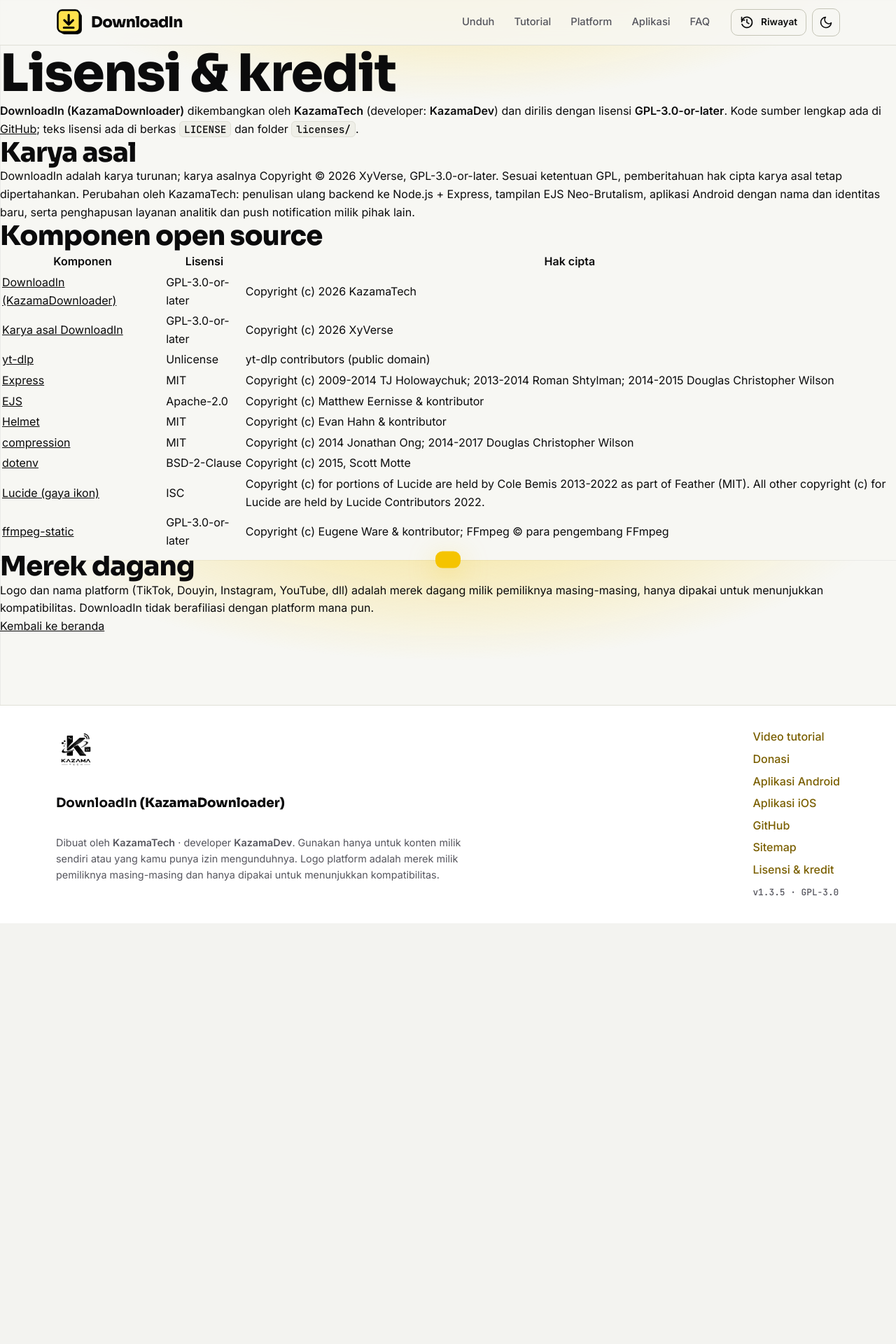
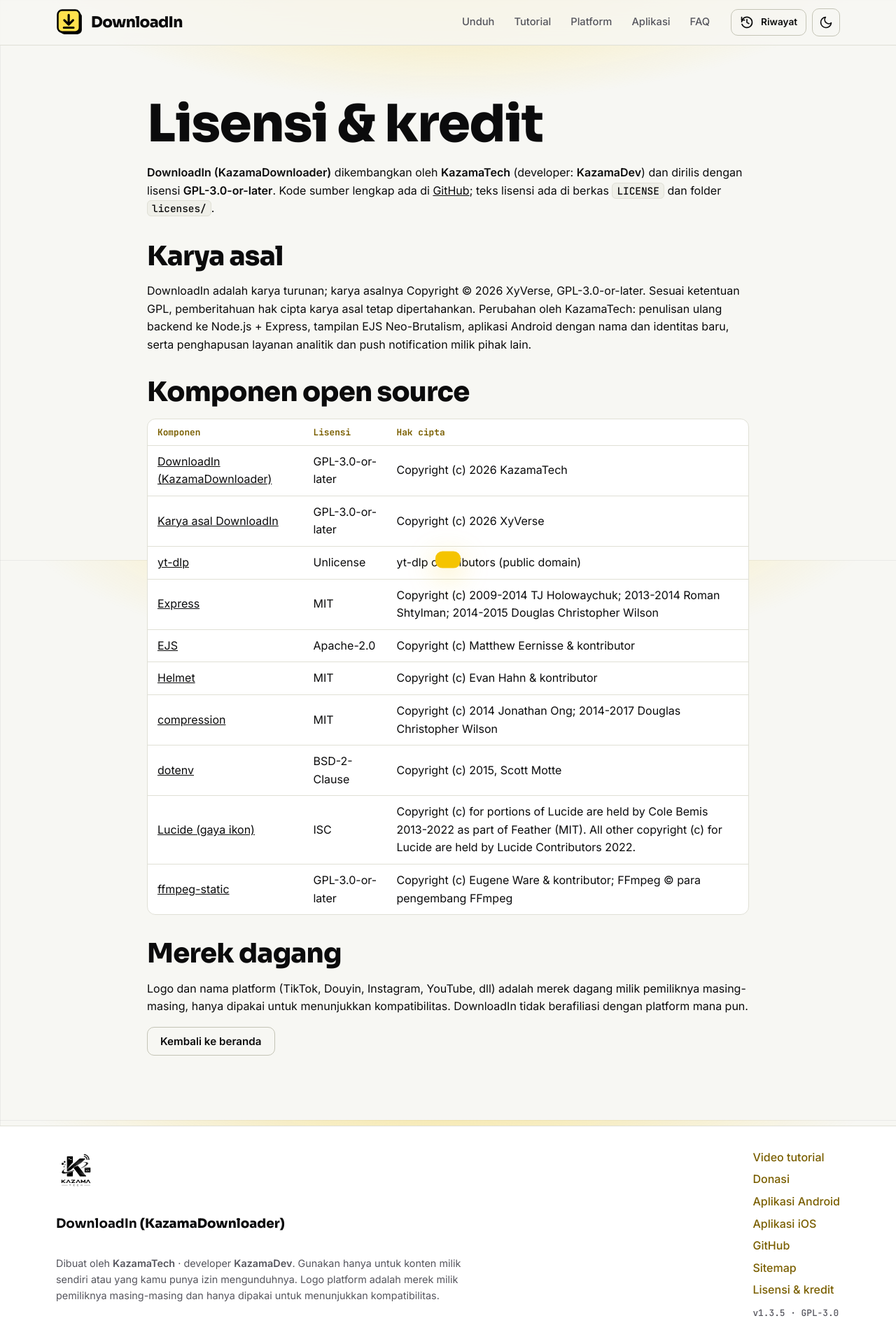
Before and after one commit to kazamaofficial-git/KazamaDownloader, a Node server app: page /lisensi in a window 1280 px wide. Shown: the whole page at 70% size. Before the commit the page ends 1319 px from the top, so only its background shows below. Run offline with Node 20, Linux system fonts and the light colour scheme.

Commit message:
docs(views): style open source licenses page with updated layout

```diff
--- a/views/licenses.ejs
+++ b/views/licenses.ejs
@@ -1,6 +1,6 @@
-<%- include('partials/head') %>
+<%- include('partials/head', { canonicalPath: '/lisensi' }) %>
 <%- include('partials/header') %>
-<main id="main" class="wrap prose">
+<main id="main" class="kazama-wrap kazama-prose">
   <h1>Lisensi &amp; kredit</h1>
   <p><b>DownloadIn (KazamaDownloader)</b> dikembangkan oleh <b><%= app.org %></b> (developer: <b><%= app.dev %></b>) dan dirilis dengan lisensi <b>GPL-3.0-or-later</b>. Kode sumber lengkap ada di <a href="<%= app.repo %>" rel="noopener">GitHub</a>; teks lisensi ada di berkas <code>LICENSE</code> dan folder <code>licenses/</code>.</p>
 
@@ -8,7 +8,7 @@
   <p>DownloadIn adalah karya turunan; karya asalnya Copyright &copy; 2026 XyVerse, GPL-3.0-or-later. Sesuai ketentuan GPL, pemberitahuan hak cipta karya asal tetap dipertahankan. Perubahan oleh <%= app.org %>: penulisan ulang backend ke Node.js + Express, tampilan EJS Neo-Brutalism, aplikasi Android dengan nama dan identitas baru, serta penghapusan layanan analitik dan push notification milik pihak lain.</p>
 
   <h2>Komponen open source</h2>
-  <div class="table-wrap">
+  <div class="kazama-table-wrap">
   <table>
     <thead><tr><th>Komponen</th><th>Lisensi</th><th>Hak cipta</th></tr></thead>
     <tbody>
@@ -21,6 +21,6 @@
 
   <h2>Merek dagang</h2>
   <p><%= trademarks %></p>
-  <p><a class="btn btn-yellow" href="/"><span>Kembali ke beranda</span></a></p>
+  <p><a class="kazama-btn kazama-btn--ghost" href="/"><span>Kembali ke beranda</span></a></p>
 </main>
 <%- include('partials/footer') %>
```
